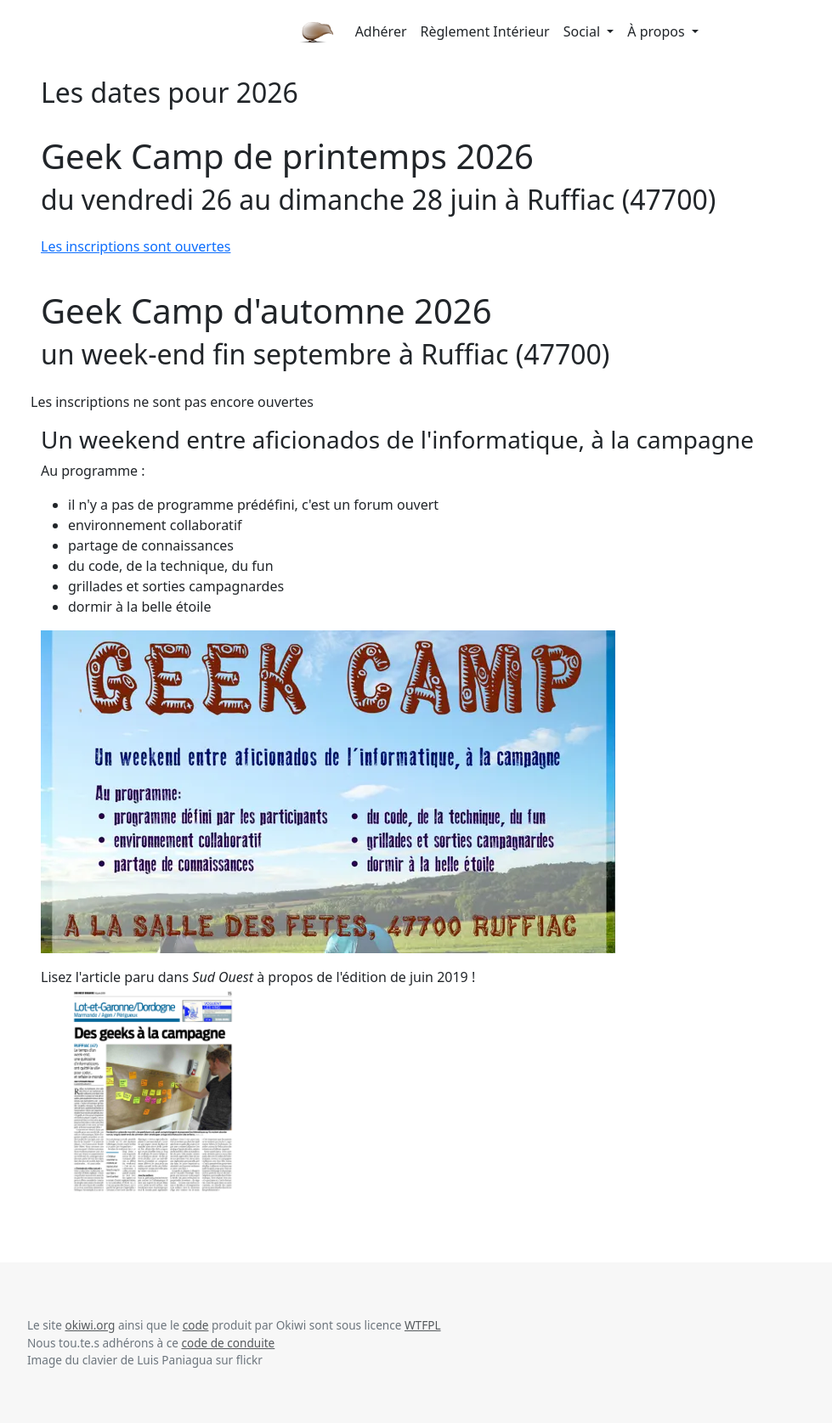
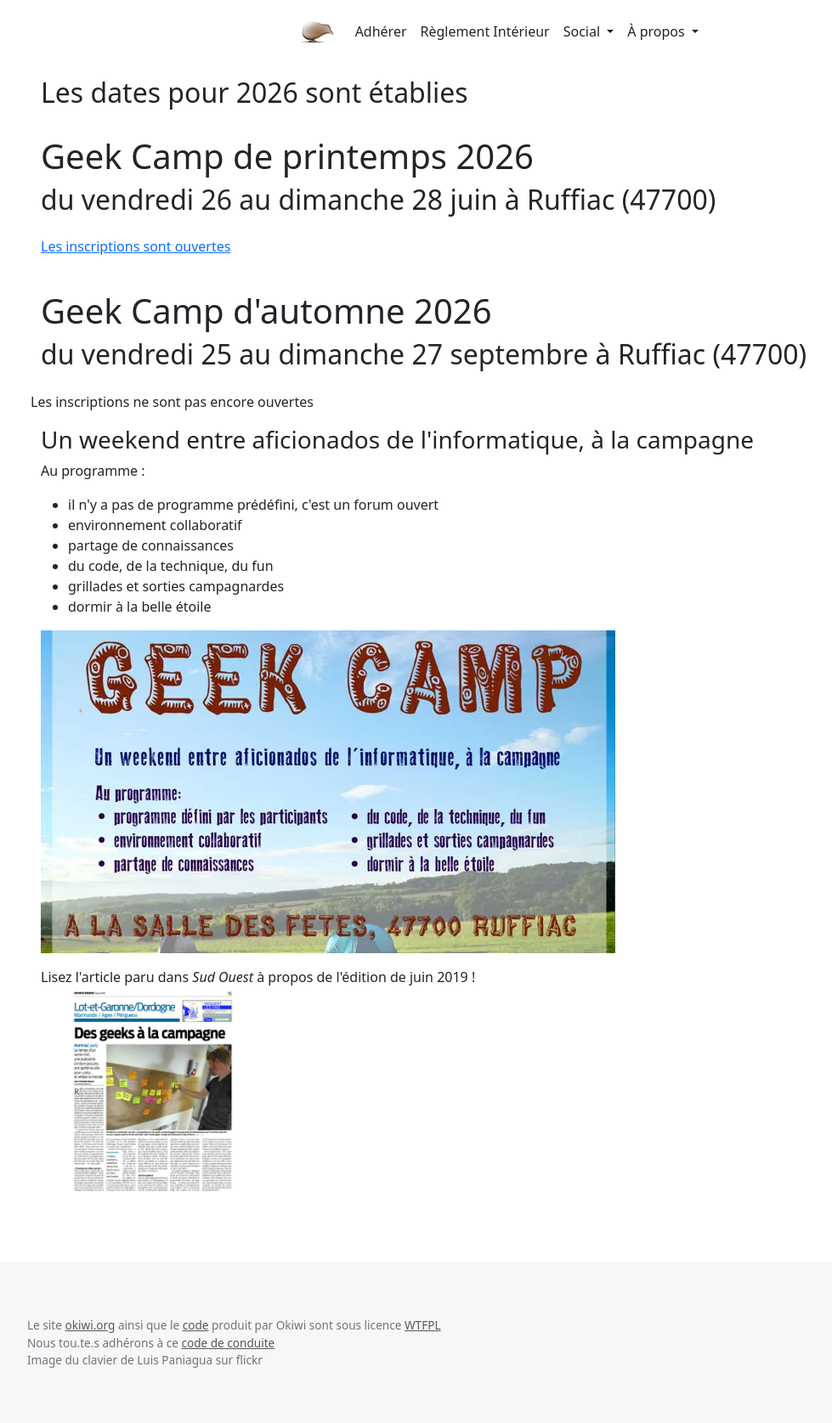
Before and after one commit to okiwi/okiwi.org, a Jekyll site: the page built from geek-camp/index.html, in a window 1280 px wide. Shown: the whole page at 85% size, without its empty margins (50-1029 px from the left). Built offline with Jekyll 4.4.1, drawn with Linux system fonts in a browser that asks for light colours.

Commit message:
Ajout des dates du geek camp d'automne 2026

```diff
--- a/geek-camp/index.html
+++ b/geek-camp/index.html
@@ -5,7 +5,7 @@ title: Geek Camp 2026 - Évènements Okiwi
 <div class="container">
     <div class="card" style="border: none">
         <div class="card-body">
-            <h2 class="card-title">Les dates pour 2026</h2>
+            <h2 class="card-title">Les dates pour 2026 sont établies</h2>
                 <p class="pt-2">
                     <h1>Geek Camp de printemps 2026</h1>
                     <h2>du vendredi 26 au dimanche 28 juin à Ruffiac (47700)</h2>
@@ -16,7 +16,7 @@ title: Geek Camp 2026 - Évènements Okiwi
                 </p>
                 <p class="pt-2">
                     <h1>Geek Camp d'automne 2026</h1>
-                    <h2>un week-end fin septembre à Ruffiac (47700)</h2>
+                    <h2>du vendredi 25 au dimanche 27 septembre à Ruffiac (47700)</h2>
                 </p>
                 <p class="row pt-2">
                     Les inscriptions ne sont pas encore ouvertes
```
